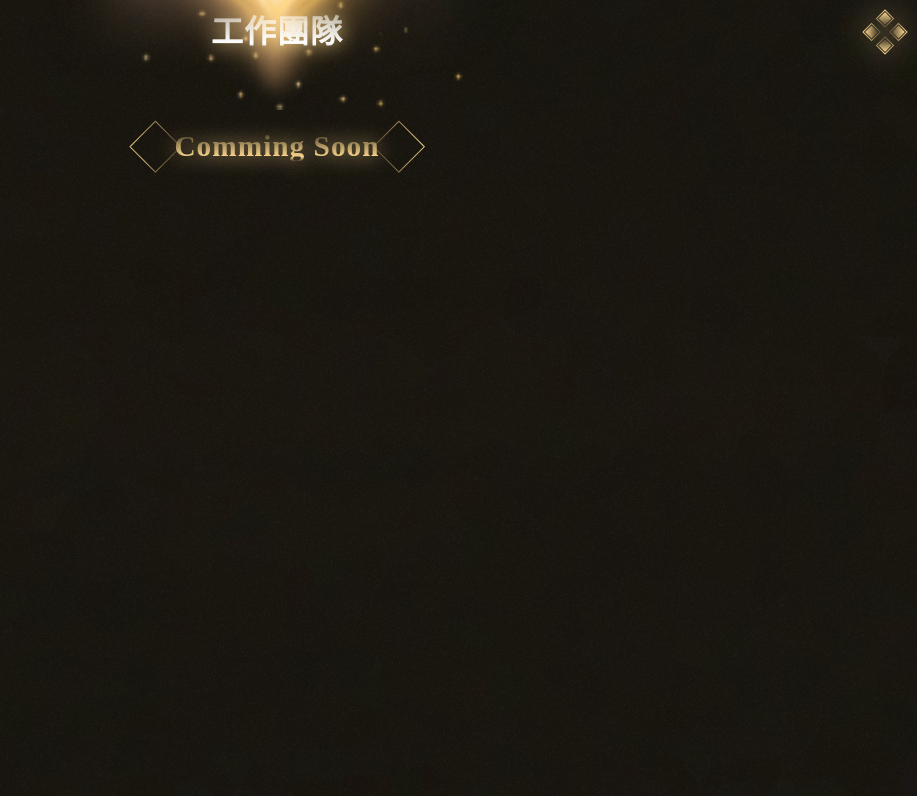
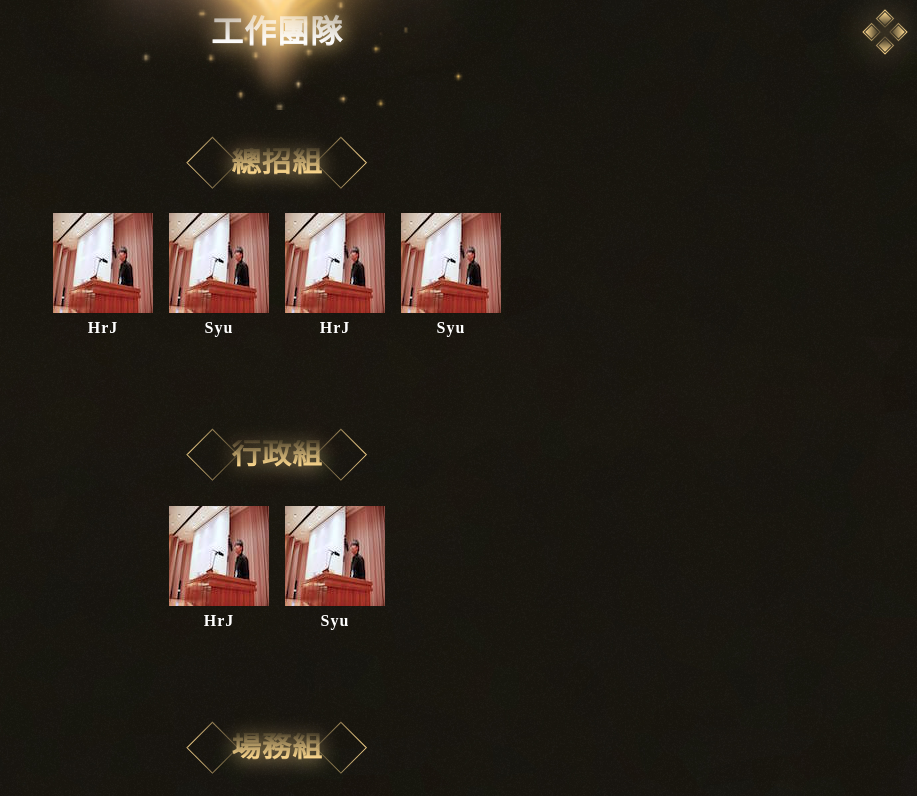
Before and after one commit to tdoh/tdoh.online, a Vue app: page /team in a window 1280 px wide. Shown: the top 796 px of the page, without its empty margins (363-1280 px from the left). Built offline with nearby package versions, Linux system fonts and the light colour scheme; a web font is replaced by a local one.

Commit message:
Layout: add team stylesheets and sample data

```diff
--- a/src/assets/scss/_spotlight.scss
+++ b/src/assets/scss/_spotlight.scss
@@ -18,6 +18,9 @@
     flex-direction: column;
     margin: 5rem 2rem;
     color: $white;
+    &.member {
+      margin: 2rem;
+    }
     @media screen and (max-width: 1440px) {
       margin: 1rem 0;
     }
@@ -334,4 +337,18 @@
       }
     }
   }
+  &-member {
+    display: flex;
+    flex-wrap: wrap;
+    flex-direction: row;
+    justify-content: center;
+    align-items: center;
+    .member {
+      margin: 1rem .5rem;
+      p {
+        margin: .25rem;
+        text-align: center;
+      }
+    }
+  }
 }
--- a/src/views/Team.vue
+++ b/src/views/Team.vue
@@ -1,8 +1,14 @@
 <template>
   <div>
     <div class="spotlight">
-      <div class="spotlight-box">
-        <h1 class="title symbol"><span>Comming Soon</span></h1>
+      <div class="spotlight-box member" v-for="team in teams" :key="team.type">
+        <h1 class="title symbol"><span>{{ team.type }}</span></h1>
+        <div class="spotlight-member">
+          <div class="member" v-for="(member, i) in team.members" :key="i">
+            <img :src="require(`@/assets/images/team/${member.image}`)" alt="">
+            <p>{{ member.name }}</p>
+          </div>
+        </div>
       </div>
     </div>
     <Footer />
@@ -12,6 +18,91 @@
 <script>
 import layout from '@/components/layout'
 export default {
+  data () {
+    return {
+      teams: [
+        {
+          type: '總招組',
+          members: [
+            {
+              name: 'HrJ',
+              image: 'image29.jpg'
+            },
+            {
+              name: 'Syu',
+              image: 'image29.jpg'
+            },
+            {
+              name: 'HrJ',
+              image: 'image29.jpg'
+            },
+            {
+              name: 'Syu',
+              image: 'image29.jpg'
+            }
+          ]
+        },
+        {
+          type: '行政組',
+          members: [
+            {
+              name: 'HrJ',
+              image: 'image29.jpg'
+            },
+            {
+              name: 'Syu',
+              image: 'image29.jpg'
+            }
+          ]
+        },
+        {
+          type: '場務組',
+          members: [
+            {
+              name: 'HrJ',
+              image: 'image29.jpg'
+            },
+            {
+              name: 'Syu',
+              image: 'image29.jpg'
+            },
+            {
+              name: 'HrJ',
+              image: 'image29.jpg'
+            },
+            {
+              name: 'Syu',
+              image: 'image29.jpg'
+            },
+            {
+              name: 'HrJ',
+              image: 'image29.jpg'
+            },
+            {
+              name: 'Syu',
+              image: 'image29.jpg'
+            },
+            {
+              name: 'HrJ',
+              image: 'image29.jpg'
+            },
+            {
+              name: 'Syu',
+              image: 'image29.jpg'
+            },
+            {
+              name: 'HrJ',
+              image: 'image29.jpg'
+            },
+            {
+              name: 'Syu',
+              image: 'image29.jpg'
+            }
+          ]
+        }
+      ]
+    }
+  },
   components: {
     ...layout
   }
```
Also changed, not shown: src/assets/images/team/image29.jpg (added).
